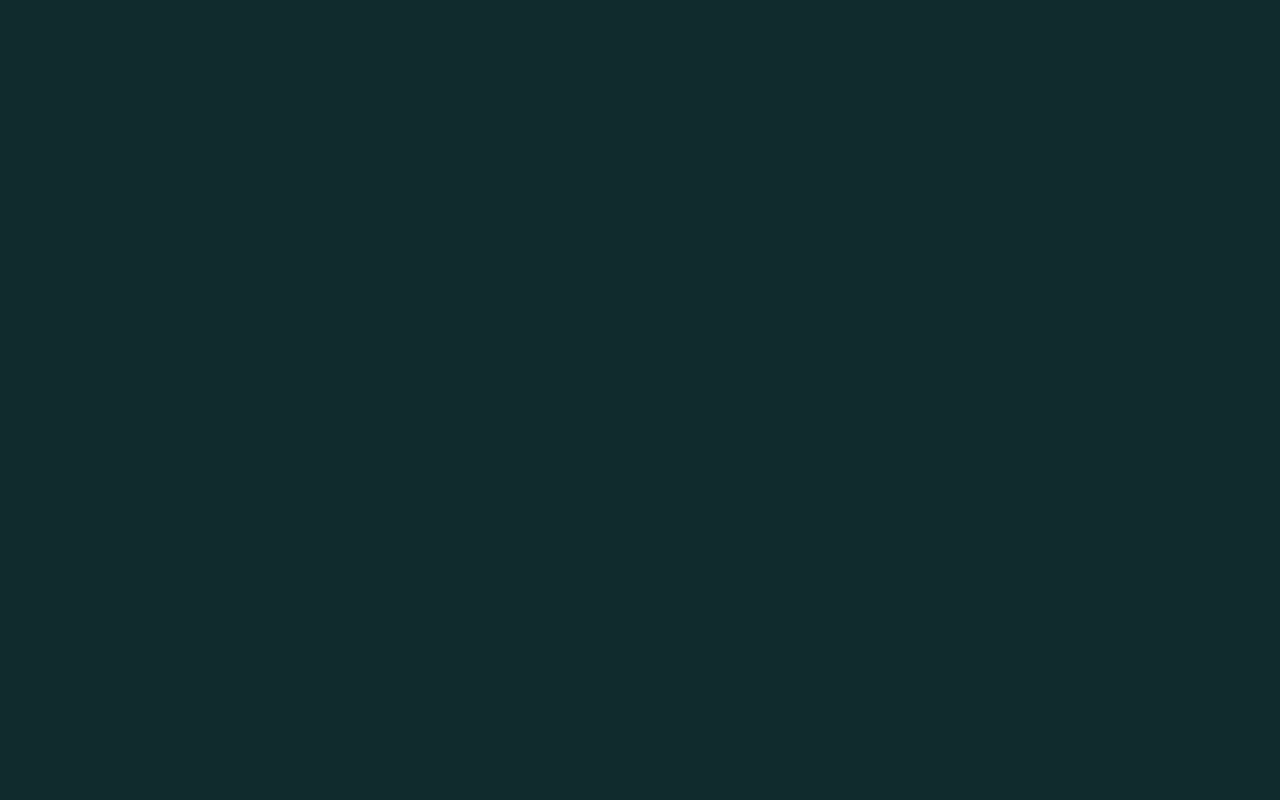
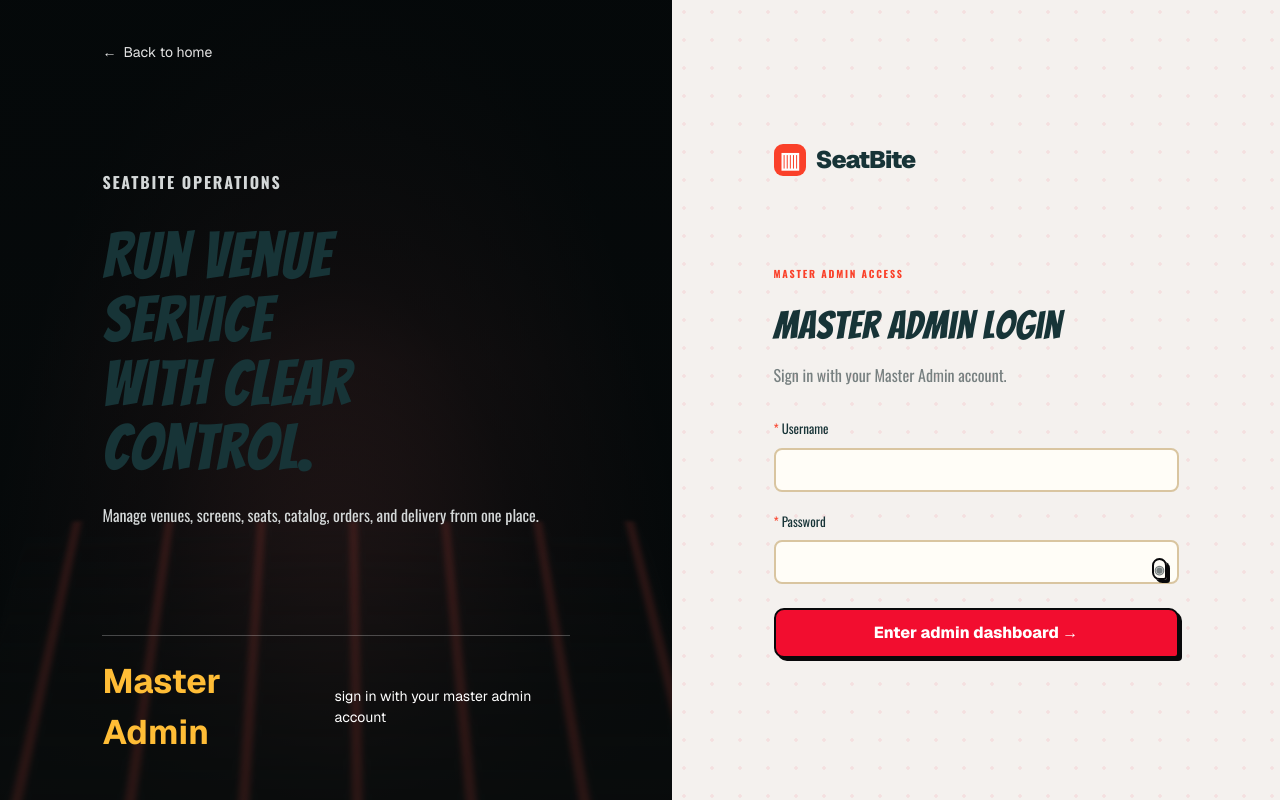
Before and after one commit to futuresucceder-lang/cinema-seat-food, a Next.js app: page /admin-login in a window 1280 px wide. Before the commit this address had no page. Built offline with nearby package versions, Linux system fonts and the light colour scheme.

Commit message:
Create dedicated Master Admin login page

```diff
--- a/app/admin-login/page.tsx
+++ b/app/admin-login/page.tsx
@@ -1,6 +1,5 @@
-import { redirect } from "next/navigation";
+import SeatBiteStaffLogin from "@/app/components/SeatBiteStaffLogin";
 
 export default function AdminLoginPage() {
-  // The Master Admin page contains the protected sign-in form.
-  redirect("/master-admin");
+  return <SeatBiteStaffLogin mode="master_admin" />;
 }
```
